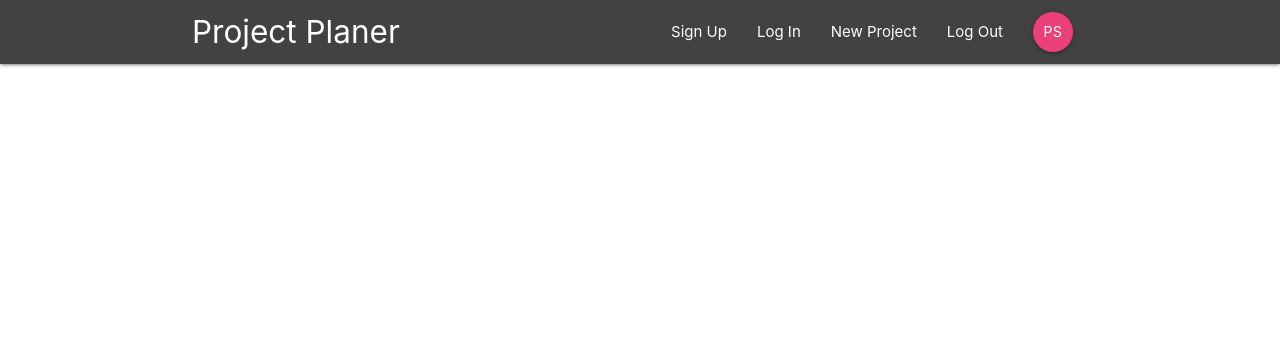
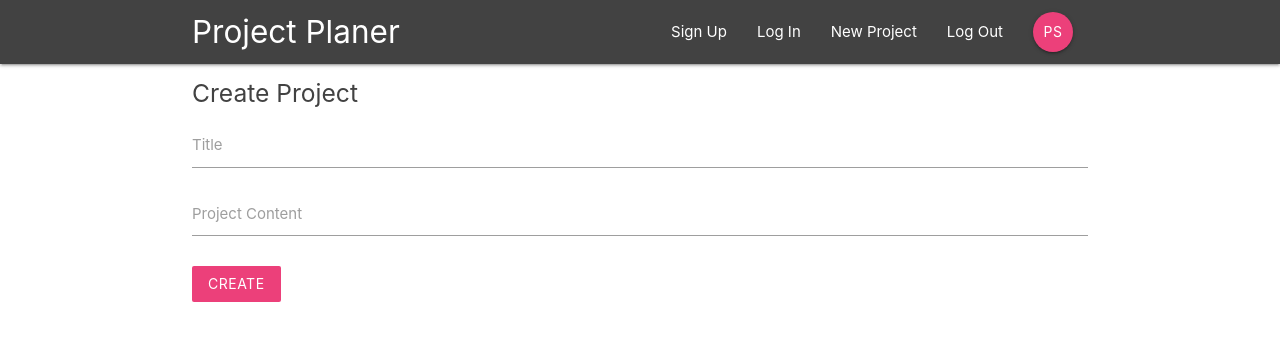
Before and after one commit to paulstandley/project-planer, a React (Create React App) app: page /create in a window 1280 px wide. Shown: the top 340 px of the page. Built offline with nearby package versions, Linux system fonts and the light colour scheme.

Commit message:
add create projects folders

```diff
--- a/src/App.js
+++ b/src/App.js
@@ -5,6 +5,7 @@
 import ProjectDetails from './components/projects/ProjectDetails';
 import SignIn from './components/auth/SignIn';
 import SignUp from './components/auth/SignUp';
+import CreateProject from './components/projects/CreateProject';
 
 class App extends Component {
   render() {
@@ -17,6 +18,7 @@
            <Route path='/project/:id' component={ProjectDetails} />
            <Route path='/signin' component={SignIn} />
            <Route path='/signup' component={SignUp} />
+           <Route path='/create' component={CreateProject} />
          </Switch>
         </div>
       </BrowserRouter>
--- a/src/components/projects/CreateProject.js
+++ b/src/components/projects/CreateProject.js
@@ -0,0 +1,42 @@
+import React, { Component } from 'react';
+
+class CreatProject extends Component {
+  state = {
+    title: '',
+    content: ''
+   }
+
+  handelChange = (evt) => {
+    this.setState({
+      [evt.target.id]: evt.target.value
+    });
+  }
+
+  handelSubmit = (evt) => {
+    evt.preventDefault();
+    console.log(this.state);
+  }
+
+  render() {
+    return (
+      <div className="container">
+        <form onSubmit={this.handelSubmit} className="white">
+          <h5 className="grey-text text-darken-3">Create Project</h5>
+          <div className="input-field">
+            <label htmlFor="title">Title</label>
+            <input  type="text" id="title" onChange={this.handelChange}/>
+          </div>
+          <div className="input-field">
+            <label htmlFor="content">Project Content</label>
+            <textarea id="content" className="materialize-textarea" onChange={this.handelChange}/>
+          </div>
+          <div className="input-field">
+            <button className="btn pink lighten-1 z-depth-0">Create</button>
+          </div>
+        </form>
+      </div>
+     );
+  }
+}
+
+export default CreatProject;
```
